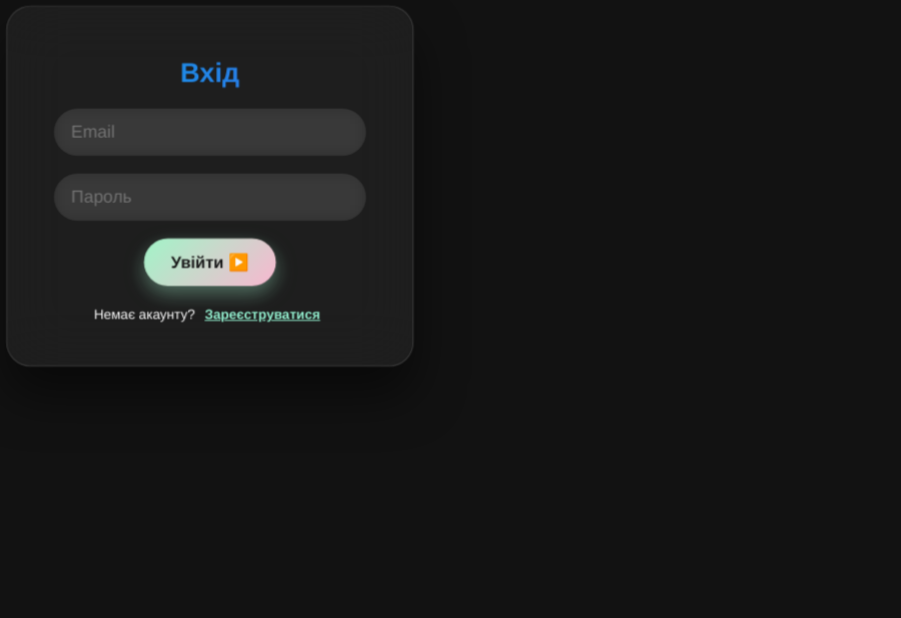
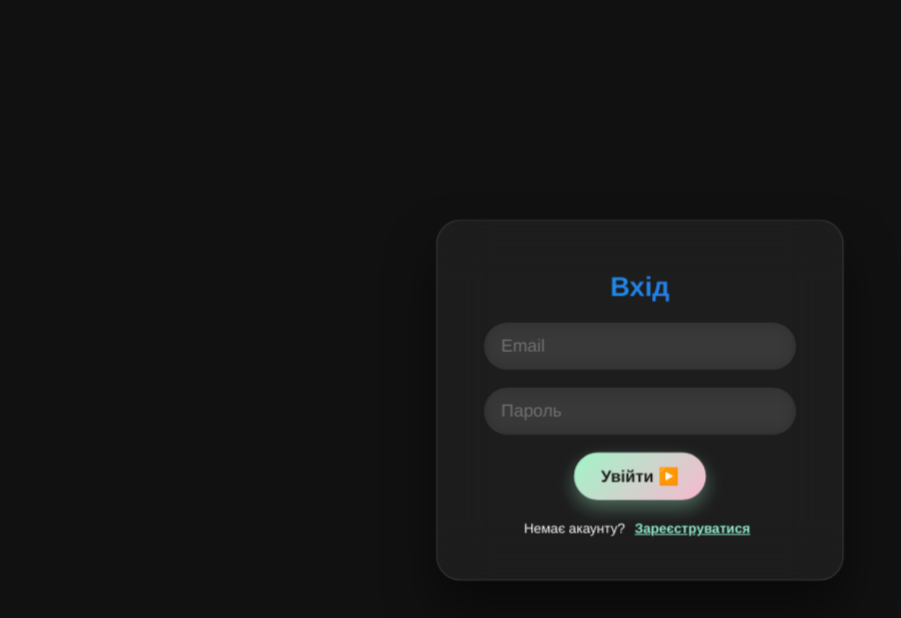
Before and after one commit to Artem-Hordiienko/MusicPlayer, a React (Vite) app: page / in a window 1280 px wide. Shown: the top 618 px of the page, without its empty margins (0-901 px from the left). Built offline with nearby package versions, Linux system fonts and the light colour scheme.

Commit message:
CenterLogin

```diff
--- a/src/components/LoginForm.jsx
+++ b/src/components/LoginForm.jsx
@@ -36,6 +36,17 @@ const LoginForm = ({ onLogin }) => {
   };
 
   return (
+
+<div
+      style={{
+        display: "flex",
+        justifyContent: "center", // центр по горизонтали
+        alignItems: "center", // центр по вертикали
+        minHeight: "100vh", // контейнер на весь экран
+        background: "#111", // фон (по желанию)
+      }}
+    >
+
     <form
       onSubmit={handleSubmit}
       className="login-form"
@@ -126,8 +137,10 @@ const LoginForm = ({ onLogin }) => {
         </button>
       </p>
     </form>
+  </div>
   );
 };
+
 
 const inputStyle = {
   width: '90%',
```
